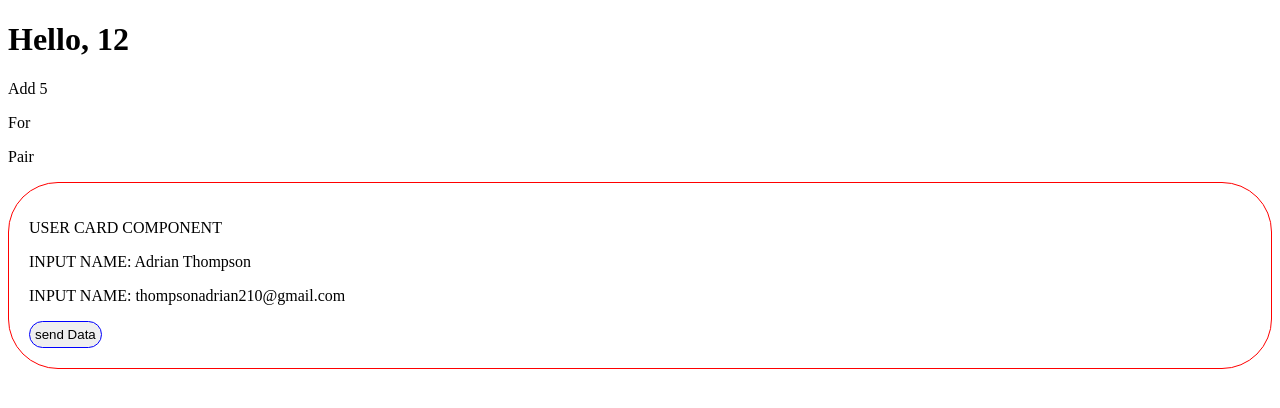
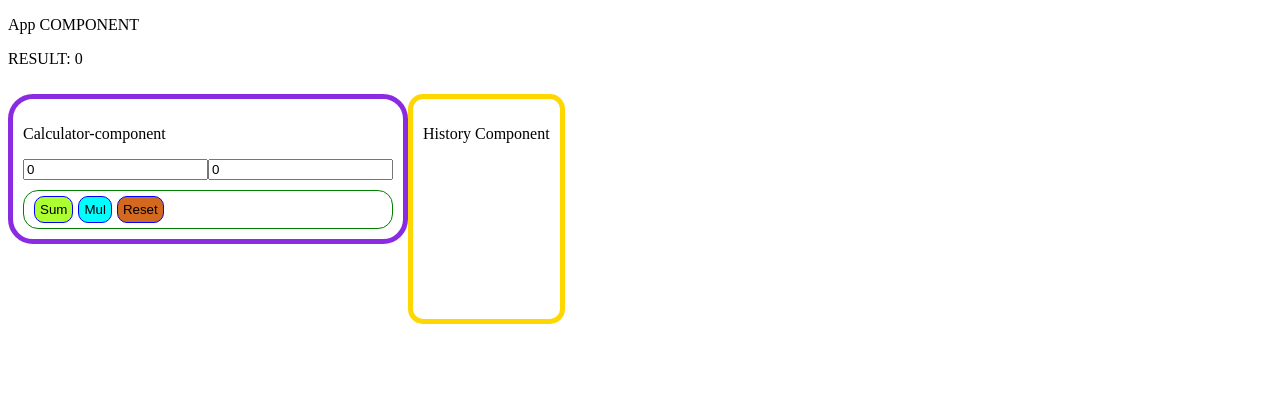
Before and after one commit to Thompson154/Angular_Course, an Angular app: page / in a window 1280 px wide. Shown: the top 408 px of the page. Built offline with nearby package versions, Linux system fonts and the light colour scheme.

Commit message:
[26-09-2024] calculator component and history component

```diff
--- a/src/app/app.component.html
+++ b/src/app/app.component.html
@@ -1,11 +1,24 @@
-<h1>Hello, {{ title + 2 }}</h1>
+<div class="app_container">
+  <p>App COMPONENT</p>
+  <!-- <h1>Hello, {{ title + 2 }}</h1>
   <p>Add {{ sum(4, 1) }}</p>
   <p>For {{ getArray() }}</p>
-<p>Pair {{ onlyPair() }}</p>
+  <p>Pair {{ onlyPair() }}</p> -->
   <!-- <p>Substract {{Substract(4,8)}}</p> -->
 
-<app-user-card
+  <!-- <app-user-card
     [name]="'Adrian Thompson'"
     [email]="'thompsonadrian210@gmail.com'"
     (sendData)="receiveData($event)"
-></app-user-card>
+  ></app-user-card> -->
+  <p>RESULT: {{ result }}</p>
+  <div class="app_container_calcuAndHistory">
+    <calculator
+      (sum)="onResult($event, 'Sum')"
+      (mul)="onResult($event, 'Multi')"
+      (reset)="onResult($event, 'Reset')"
+    >
+    </calculator>
+    <history [operations]="history"></history>
+  </div>
+</div>
--- a/src/app/app.component.scss
+++ b/src/app/app.component.scss
@@ -0,0 +1,4 @@
+.app_container_calcuAndHistory {
+    flex-direction: row;
+    display: flex;
+}
--- a/src/app/app.component.ts
+++ b/src/app/app.component.ts
@@ -1,6 +1,8 @@
 import { Component } from '@angular/core';
 import { RouterOutlet } from '@angular/router';
 import { UserCardComponent } from './user-card/user-card.component';
+import { CalculatorComponentComponent } from './calculator-component/calculator-component.component';
+import { HistoryComponentComponent } from './history-component/history-component.component';
 
 
 
@@ -13,12 +15,16 @@ interface IPerson {
 @Component({
   selector: 'app-root',
   standalone: true,
-  imports: [RouterOutlet, UserCardComponent],
+  imports: [RouterOutlet, UserCardComponent, CalculatorComponentComponent, HistoryComponentComponent],
   templateUrl: './app.component.html',
   styleUrl: './app.component.scss'
 })
 export class AppComponent {
   title: number = 10;
+
+  result:number = 0;
+  history: string[] = [];
+  maxHistory: number = 5;
 
   animals:string[] = ['a','b','c','d','e','f','g']
 
@@ -96,4 +102,14 @@ export class AppComponent {
   public receiveData(data:any){
     console.log('Print in father component: ', data)
   }
+
+
+  public onResult(event: any,operation: string){
+    console.log('event from child: ', event)
+    this.result = event ?? 0;
+    this.history.push(`${operation}: ${event}`);
+    if (this.history.length > this.maxHistory) {
+      this.history.shift();
+    }
+  }
 }
--- /dev/null
+++ b/src/app/calculator-component/calculator-component.component.html
@@ -0,0 +1,10 @@
+<div class="calculator_container">
+  <p>Calculator-component</p>
+  <input type="text" [(ngModel)]="box1Value" />
+  <input type="text" [(ngModel)]="box2Value" />
+  <div class="calculator_buttons_container">
+    <button class="sum" (click)="onSendSum()">Sum</button>
+    <button class="mul" (click)="onSendMulti()">Mul</button>
+    <button class="reset" (click)="onSendReset()">Reset</button>
+  </div>
+</div>
--- /dev/null
+++ b/src/app/calculator-component/calculator-component.component.scss
@@ -0,0 +1,36 @@
+.calculator_container {
+  border: 5px solid blueviolet;
+  border-radius: 25px;
+  padding: 10px;
+  margin-top: 10px;
+}
+
+.calculator_buttons_container {
+  flex-direction: row;
+  border: 1px solid green;
+  border-radius: 15px;
+  padding: 5px;
+  margin-top: 10px;
+
+  .mul {
+    background-color: aqua;
+    border: 1px solid blue;
+    border-radius: 10px;
+    padding: 5px;
+    margin-left: 5px;
+  }
+  .sum {
+    background-color: greenyellow;
+    border: 1px solid blue;
+    border-radius: 10px;
+    padding: 5px;
+    margin-left: 5px;
+  }
+  .reset {
+    background-color: chocolate;
+    border: 1px solid blue;
+    border-radius: 10px;
+    padding: 5px;
+    margin-left: 5px;
+  }
+}
--- /dev/null
+++ b/src/app/calculator-component/calculator-component.component.ts
@@ -0,0 +1,33 @@
+import { Component, Output, EventEmitter } from '@angular/core';
+import { FormsModule } from '@angular/forms';
+
+@Component({
+  selector: 'calculator',
+  standalone: true,
+  imports: [FormsModule],
+  templateUrl: './calculator-component.component.html',
+  styleUrl: './calculator-component.component.scss',
+})
+export class CalculatorComponentComponent {
+
+  box1Value:number = 0;
+  box2Value:number = 0;
+
+  @Output() sum = new EventEmitter()
+  @Output() mul = new EventEmitter()
+  @Output() reset = new EventEmitter()
+
+  public onSendMulti(){
+    this.mul.emit(Number(this.box1Value)* Number(this.box2Value))
+  }
+
+  public onSendSum(){
+    this.sum.emit(Number(this.box1Value)+ Number(this.box2Value))
+  }
+
+  public onSendReset(){
+    this.box1Value = 0
+    this.box2Value = 0
+    this.reset.emit(null)
+  }
+}
--- /dev/null
+++ b/src/app/history-component/history-component.component.html
@@ -0,0 +1,8 @@
+<div class="history_container">
+  <p>History Component</p>
+  <ul>
+    <li *ngFor="let operation of operations">
+      {{ operation }}
+    </li>
+  </ul>
+</div>
--- /dev/null
+++ b/src/app/history-component/history-component.component.scss
@@ -0,0 +1,7 @@
+.history_container {
+  border: 5px solid gold;
+  border-radius: 15px;
+  padding: 10px;
+  margin-top: 10px;
+  height: 200px;
+}
```
Also changed, not shown: src/app/history-component/history-component.component.ts (added, +13 -0 lines), 2 other files (tests, documents, lock files or other folders). Lines whose indentation alone changed are shown as unchanged.
